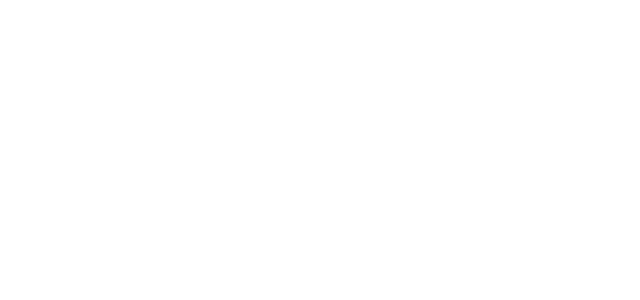
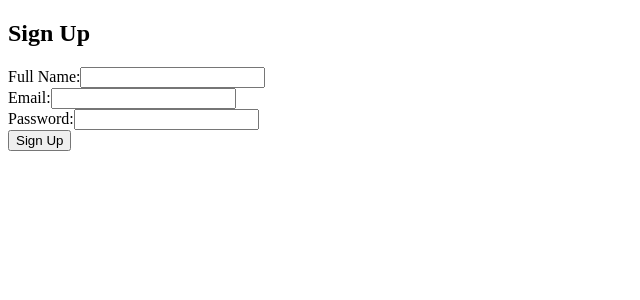
Before and after one commit to ange-gardien1/Angular-Frontend-ToDo-List-with-User-Authentication-and-Authorization, an Angular app: page /signup in a window 1280 px wide. Before the commit this address led to /. Shown: the top 300 px of the page, without its empty margins (0-640 px from the left). Built offline with nearby package versions, Linux system fonts and the light colour scheme.

Commit message:
working on Signup component html and typescript

```diff
--- a/src/app/app-routing.module.ts
+++ b/src/app/app-routing.module.ts
@@ -2,6 +2,7 @@
 import { RouterModule, Routes } from '@angular/router';
 import { HomeComponent } from './components/home/home.component';
 import { LoginComponent } from './components/login/login.component';
+import { SignupComponent } from './components/signup/signup.component';
 
 const routes: Routes = [
 
@@ -17,6 +18,10 @@
   {
     path: "login",
     component: LoginComponent
+  },
+  {
+    path : "signup",
+    component : SignupComponent
   }
 
 ];
--- a/src/app/app.module.ts
+++ b/src/app/app.module.ts
@@ -7,12 +7,14 @@
 import { HomeComponent } from './components/home/home.component';
 import { LoginComponent } from './components/login/login.component';
 import { FormsModule } from '@angular/forms';
+import { SignupComponent } from './components/signup/signup.component';
 
 @NgModule({
   declarations: [
     AppComponent,
     HomeComponent,
-    LoginComponent
+    LoginComponent,
+    SignupComponent
   ],
   imports: [
     BrowserModule,
--- /dev/null
+++ b/src/app/components/signup/signup.component.html
@@ -0,0 +1,21 @@
+<!-- registration.component.html -->
+<div>
+    <h2>Sign Up</h2>
+    <form (ngSubmit)="signup()">
+      <div>
+        <label for="names">Full Name:</label>
+        <input type="text" id="names" name="names" [(ngModel)]="newUser.names" required>
+      </div>
+      <div>
+        <label for="email">Email:</label>
+        <input type="email" id="email" name="email" [(ngModel)]="newUser.email" required>
+      </div>
+      <div>
+        <label for="password">Password:</label>
+        <input type="password" id="password" name="password" [(ngModel)]="newUser.password" required>
+      </div>
+      <div>
+        <button type="submit">Sign Up</button>
+      </div>
+    </form>
+  </div>
--- /dev/null
+++ b/src/app/components/signup/signup.component.ts
@@ -0,0 +1,30 @@
+import { Component, OnInit } from '@angular/core';
+import { Router } from '@angular/router';
+import { User } from 'src/app/modules/user';
+import { UserService } from 'src/app/services/user.service';
+
+@Component({
+  selector: 'app-signup',
+  templateUrl: './signup.component.html',
+  styleUrls: ['./signup.component.css']
+})
+export class SignupComponent implements OnInit{
+  newUser : User = new User({});
+
+  constructor(private userservice: UserService, private router : Router){}
+
+  ngOnInit(): void {
+
+  }
+
+  signup()
+  {
+    this.userservice.Signup(this.newUser).subscribe(() => {
+      this.router.navigate(['login']);
+    }, error => {
+      window.alert("user Signup Failed, Try again to login");
+      console.log('error:', error)
+    });
+
+  }
+}
```
Also changed, not shown: src/app/components/signup/signup.component.css (added), 1 other file (tests, documents, lock files or other folders).
